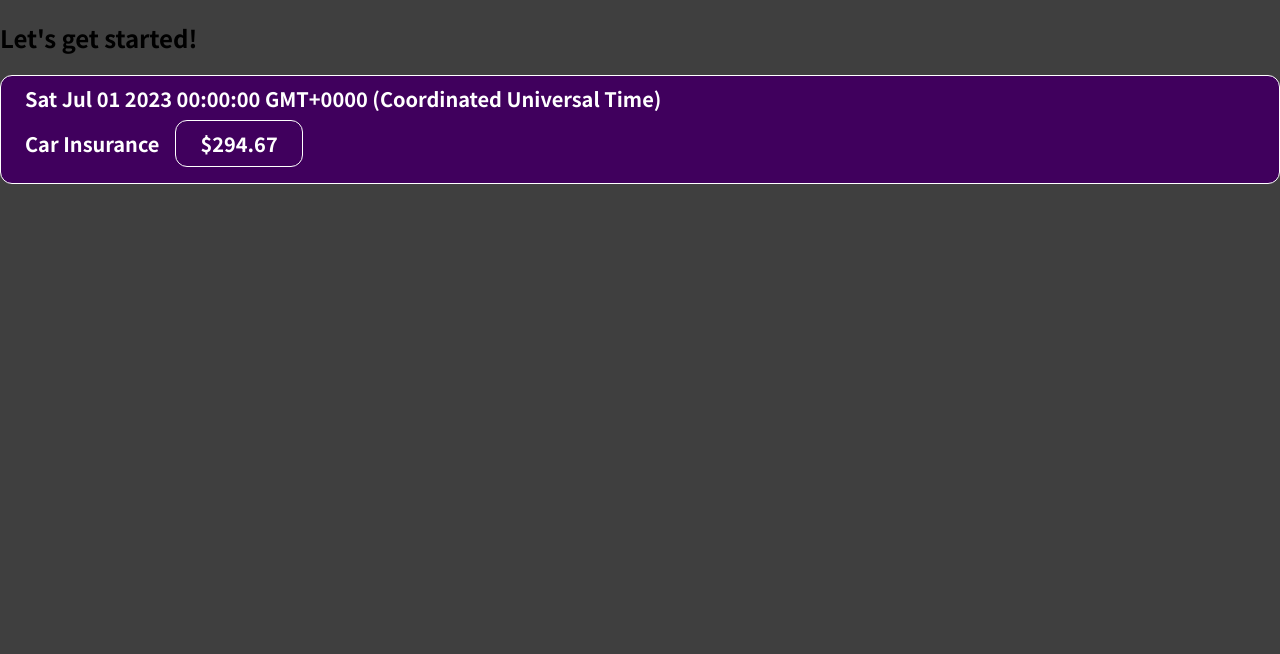
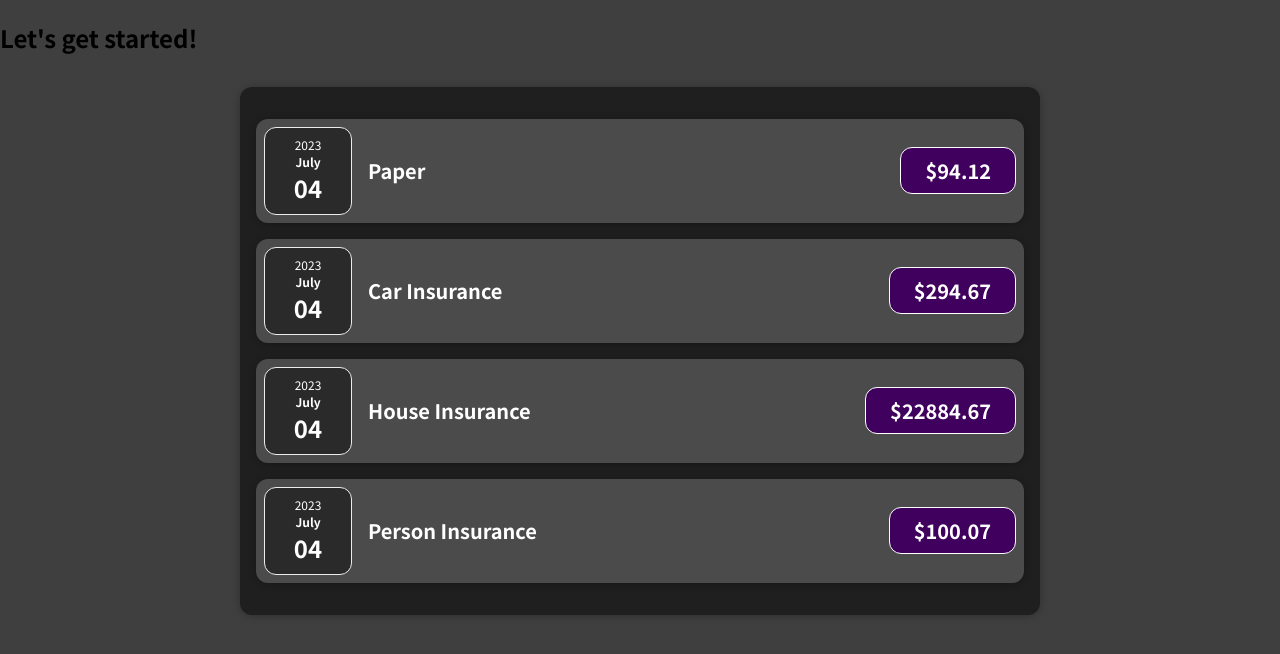
Before and after one commit to AhnDaHoon/React, a JavaScript app in the folder code/react-complete-guide/: page / in a window 1280 px wide. Shown: the top 654 px of the page. Built offline with nearby package versions, Linux system fonts and the light colour scheme.

Commit message:
2023-06-04 리액트 기초 실습

```diff
--- a/code/react-complete-guide/src/App.js
+++ b/code/react-complete-guide/src/App.js
@@ -1,10 +1,37 @@
-import ExpenseItem from "./components/ExpenseItem";
+import Expenses from "./components/Expenses";
 
 function App() {
+  const expenses = [
+    {
+      id: "eq1",
+      title: "Paper",
+      amount: 94.12,
+      date: new Date(2023, 6, 4),
+    },
+    {
+      id: "eq2",
+      title: "Car Insurance",
+      amount: 294.67,
+      date: new Date(2023, 6, 4),
+    },
+    {
+      id: "eq3",
+      title: "House Insurance",
+      amount: 22884.67,
+      date: new Date(2023, 6, 4),
+    },
+    {
+      id: "eq4",
+      title: "Person Insurance",
+      amount: 100.07,
+      date: new Date(2023, 6, 4),
+    },
+  ];
+
   return (
     <div>
       <h2>Let's get started!</h2>
-      <ExpenseItem></ExpenseItem>
+      <Expenses items={expenses} />
     </div>
   );
 }
--- /dev/null
+++ b/code/react-complete-guide/src/components/Card.css
@@ -0,0 +1,4 @@
+.card {
+  border-radius: 12px;
+  box-shadow: 0 1px 8px rgba(0, 0, 0, 0.25);
+}
--- /dev/null
+++ b/code/react-complete-guide/src/components/Card.js
@@ -0,0 +1,8 @@
+import "./Card.css";
+
+function Card(props) {
+  const classes = "card " + props.className;
+  return <div className={classes}>{props.children}</div>;
+}
+
+export default Card;
--- /dev/null
+++ b/code/react-complete-guide/src/components/ExpenseDate.css
@@ -0,0 +1,26 @@
+.expense-date {
+  display: flex;
+  flex-direction: column;
+  width: 5.5rem;
+  height: 5.5rem;
+  border: 1px solid #ececec;
+  background-color: #2a2a2a;
+  color: white;
+  border-radius: 12px;
+  align-items: center;
+  justify-content: center;
+}
+
+.expense-date__month {
+  font-size: 0.75rem;
+  font-weight: bold;
+}
+
+.expense-date__year {
+  font-size: 0.75rem;
+}
+
+.expense-date__day {
+  font-size: 1.5rem;
+  font-weight: bold;
+}
--- /dev/null
+++ b/code/react-complete-guide/src/components/ExpenseDate.js
@@ -0,0 +1,17 @@
+import "./ExpenseDate.css";
+
+function ExpneseDate(props) {
+  const year = props.date.getFullYear();
+  const month = props.date.toLocaleString("en-US", { month: "long" });
+  const day = props.date.toLocaleString("en-US", { day: "2-digit" });
+
+  return (
+    <div className="expense-date">
+      <div className="expense-date__year">{year}</div>
+      <div className="expense-date__month">{month}</div>
+      <div className="expense-date__day">{day}</div>
+    </div>
+  );
+}
+
+export default ExpneseDate;
--- a/code/react-complete-guide/src/components/ExpenseItem.css
+++ b/code/react-complete-guide/src/components/ExpenseItem.css
@@ -2,10 +2,8 @@
   display: flex;
   justify-content: space-between;
   align-items: center;
-  box-shadow: 0 2px 8px rgba(0, 0, 0, 0.25);
   padding: 0.5rem;
   margin: 1rem 0;
-  border-radius: 12px;
   background-color: #4b4b4b;
 }
 
--- a/code/react-complete-guide/src/components/ExpenseItem.js
+++ b/code/react-complete-guide/src/components/ExpenseItem.js
@@ -1,18 +1,16 @@
 import "./ExpenseItem.css";
+import Card from "./Card";
+import ExpneseDate from "./ExpenseDate";
 
-function ExpenseItem() {
-  const expenseDate = new Date(2023, 6, 1);
-  const expenseTitle = "Car Insurance";
-  const expenseAmount = 294.67;
-
+function ExpenseItem(props) {
   return (
-    <div className="expense-item__price">
-      <div>{expenseDate.toString()}</div>
+    <Card className="expense-item">
+      <ExpneseDate date={props.date} />
       <div className="expense-item__description">
-        <h2>{expenseTitle}</h2>
-        <div className="expense-item__price">${expenseAmount}</div>
+        <h2>{props.title}</h2>
+        <div className="expense-item__price">${props.amount}</div>
       </div>
-    </div>
+    </Card>
   );
 }
 
--- /dev/null
+++ b/code/react-complete-guide/src/components/Expenses.css
@@ -0,0 +1,7 @@
+.expenses {
+  padding: 1rem;
+  background-color: rgb(31, 31, 31);
+  margin: 2rem auto;
+  width: 50rem;
+  max-width: 95%;
+}
--- /dev/null
+++ b/code/react-complete-guide/src/components/Expenses.js
@@ -0,0 +1,32 @@
+import ExpenseItem from "./ExpenseItem";
+import "./Expenses.css";
+import Card from "./Card";
+
+function Expenses(props) {
+  return (
+    <Card className="expenses">
+      <ExpenseItem
+        title={props.items[0].title}
+        amount={props.items[0].amount}
+        date={props.items[0].date}
+      />
+      <ExpenseItem
+        title={props.items[1].title}
+        amount={props.items[1].amount}
+        date={props.items[1].date}
+      />
+      <ExpenseItem
+        title={props.items[2].title}
+        amount={props.items[2].amount}
+        date={props.items[2].date}
+      />
+      <ExpenseItem
+        title={props.items[3].title}
+        amount={props.items[3].amount}
+        date={props.items[3].date}
+      />
+    </Card>
+  );
+}
+
+export default Expenses;
```
